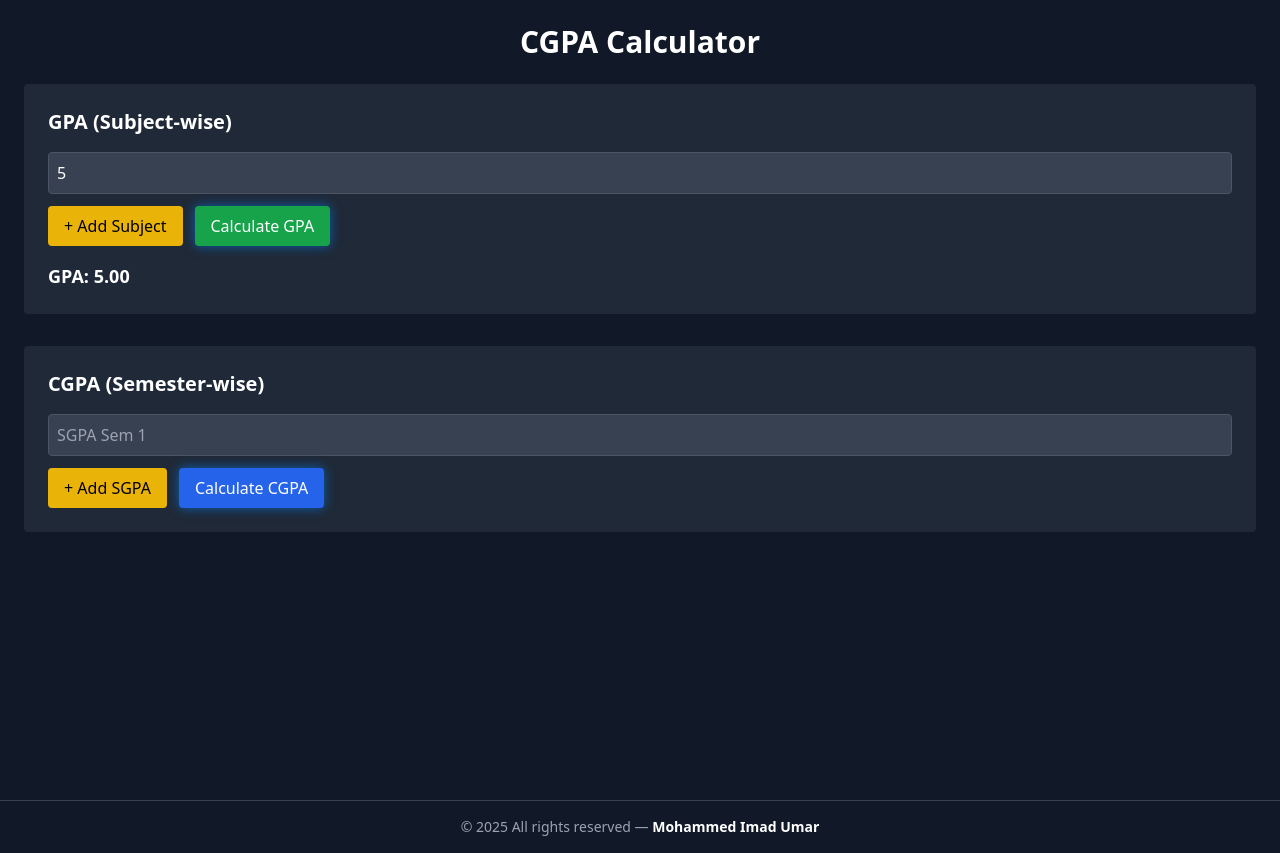
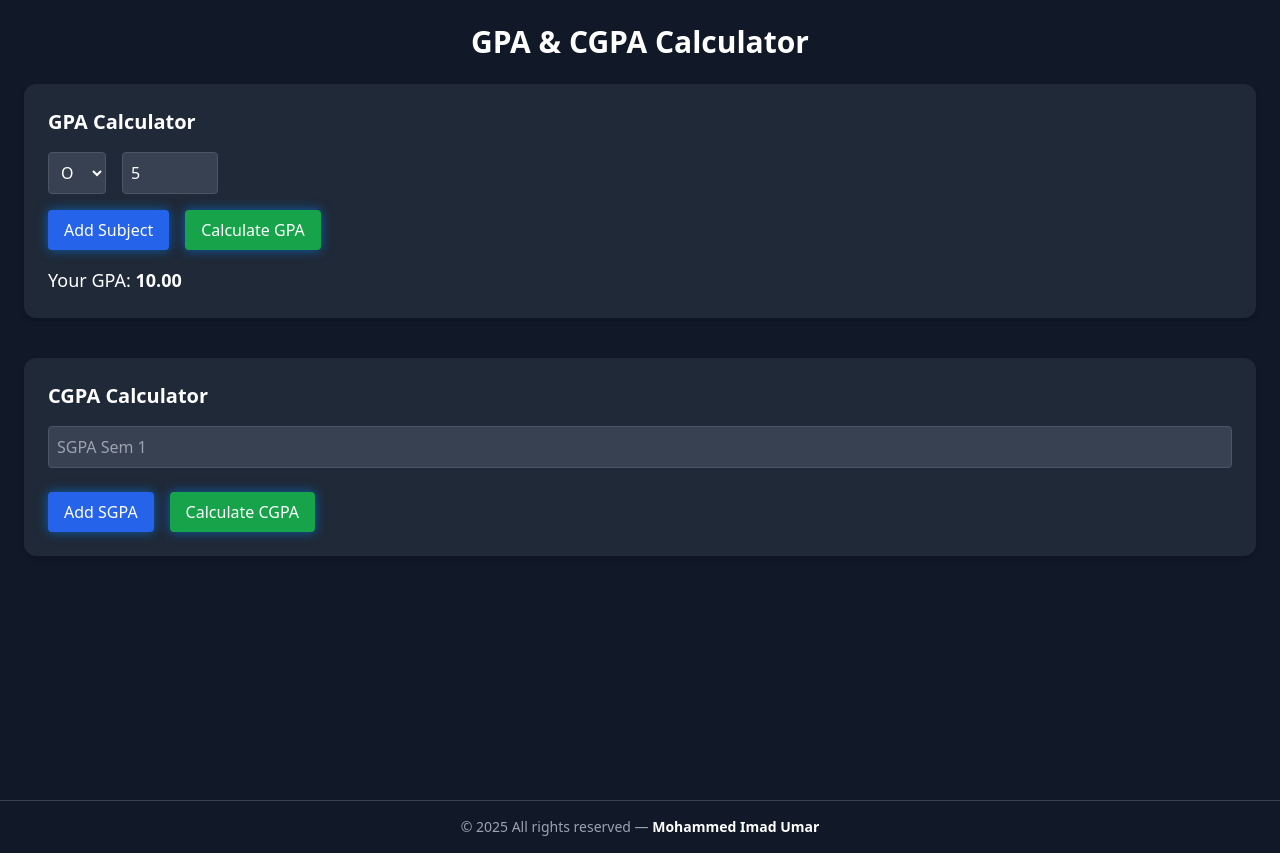
Before and after one commit to mohammed-imad-umar/college-companion, a React (Vite) app: page /cgpa in a window 1280 px wide. Both pictures are taken after typing "5" into the empty fields and a click on the button "Calculate GPA". Built offline with nearby package versions, Linux system fonts and the light colour scheme.

Commit message:
Update CGPACalculator.jsx

```diff
--- a/src/pages/CGPACalculator.jsx
+++ b/src/pages/CGPACalculator.jsx
@@ -1,121 +1,132 @@
+// src/pages/CGPACalculator.jsx
 import React, { useState } from "react";
 
+const gradeToPoint = {
+  O: 10,
+  "A+": 9,
+  A: 8,
+  "B+": 7,
+  B: 6,
+  C: 5,
+  F: 0,
+};
+
 const CGPACalculator = () => {
-  // GPA Calculator State
-  const [subjects, setSubjects] = useState([{ credits: "" }]);
-  const [gpaResult, setGpaResult] = useState(null);
+  const [subjects, setSubjects] = useState([
+    { grade: "O", credit: "" },
+  ]);
+  const [gpa, setGPA] = useState(null);
 
-  // CGPA Calculator State
-  const [sgpas, setSgpas] = useState([{ sgpa: "" }]);
-  const [cgpaResult, setCgpaResult] = useState(null);
+  const [sgpas, setSgpas] = useState([""]);
+  const [cgpa, setCGPA] = useState(null);
 
-  const handleGPAChange = (index, value) => {
+  const addSubject = () => {
+    setSubjects([...subjects, { grade: "O", credit: "" }]);
+  };
+
+  const updateSubject = (index, field, value) => {
     const updated = [...subjects];
-    updated[index].credits = value;
+    updated[index][field] = value;
     setSubjects(updated);
   };
 
-  const addSubject = () => {
-    setSubjects([...subjects, { credits: "" }]);
+  const calculateGPA = () => {
+    let totalCredits = 0;
+    let totalPoints = 0;
+
+    for (let s of subjects) {
+      const credit = parseFloat(s.credit);
+      const point = gradeToPoint[s.grade];
+
+      if (!isNaN(credit) && point !== undefined) {
+        totalCredits += credit;
+        totalPoints += point * credit;
+      }
+    }
+
+    const gpaResult = totalCredits > 0 ? (totalPoints / totalCredits).toFixed(2) : 0;
+    setGPA(gpaResult);
   };
 
-  const calculateGPA = () => {
-    const totalCredits = subjects.reduce(
-      (acc, sub) => acc + parseFloat(sub.credits || 0),
-      0
-    );
-    const gpa = totalCredits / subjects.length || 0;
-    setGpaResult(gpa.toFixed(2));
-  };
-
-  const handleSGPAChange = (index, value) => {
+  const updateSGPA = (index, value) => {
     const updated = [...sgpas];
-    updated[index].sgpa = value;
+    updated[index] = value;
     setSgpas(updated);
   };
 
   const addSGPA = () => {
-    setSgpas([...sgpas, { sgpa: "" }]);
+    setSgpas([...sgpas, ""]);
   };
 
   const calculateCGPA = () => {
-    const total = sgpas.reduce((acc, s) => acc + parseFloat(s.sgpa || 0), 0);
-    const cgpa = total / sgpas.length || 0;
-    setCgpaResult(cgpa.toFixed(2));
+    const validSGPAs = sgpas.map(Number).filter((s) => !isNaN(s));
+    const total = validSGPAs.reduce((acc, curr) => acc + curr, 0);
+    const result = validSGPAs.length > 0 ? (total / validSGPAs.length).toFixed(2) : 0;
+    setCGPA(result);
   };
 
   return (
     <div className="min-h-screen bg-gray-900 text-white p-6">
-      <h1 className="text-3xl font-bold text-center mb-6">CGPA Calculator</h1>
+      <h1 className="text-3xl font-bold mb-6 text-center">GPA & CGPA Calculator</h1>
 
-      {/* GPA Section */}
-      <div className="bg-gray-800 p-6 rounded mb-8">
-        <h2 className="text-xl font-semibold mb-4">GPA (Subject-wise)</h2>
-
-        {subjects.map((sub, index) => (
-          <input
-            key={index}
-            type="number"
-            placeholder={`Subject ${index + 1} Credits`}
-            value={sub.credits}
-            onChange={(e) => handleGPAChange(index, e.target.value)}
-            className="w-full p-2 mb-3 rounded bg-gray-700 border border-gray-600"
-          />
+      {/* GPA Calculator */}
+      <div className="bg-gray-800 p-6 rounded-xl shadow-md mb-10">
+        <h2 className="text-xl font-semibold mb-4">GPA Calculator</h2>
+        {subjects.map((subject, index) => (
+          <div key={index} className="flex gap-4 mb-2">
+            <select
+              value={subject.grade}
+              onChange={(e) => updateSubject(index, "grade", e.target.value)}
+              className="p-2 rounded bg-gray-700 border border-gray-600 text-white"
+            >
+              {Object.keys(gradeToPoint).map((grade) => (
+                <option key={grade} value={grade}>
+                  {grade}
+                </option>
+              ))}
+            </select>
+            <input
+              type="number"
+              placeholder="Credit"
+              value={subject.credit}
+              onChange={(e) => updateSubject(index, "credit", e.target.value)}
+              className="p-2 rounded bg-gray-700 border border-gray-600 w-24"
+            />
+          </div>
         ))}
-
-        <div className="flex gap-3">
-          <button
-            onClick={addSubject}
-            className="bg-yellow-500 text-black px-4 py-2 rounded hover:bg-yellow-600"
-          >
-            + Add Subject
+        <div className="flex gap-4 mt-4">
+          <button onClick={addSubject} className="glow-button bg-blue-600 px-4 py-2 rounded">
+            Add Subject
           </button>
-          <button
-            onClick={calculateGPA}
-            className="glow-button bg-green-600 hover:bg-green-700 text-white px-4 py-2 rounded"
-          >
+          <button onClick={calculateGPA} className="glow-button bg-green-600 px-4 py-2 rounded">
             Calculate GPA
           </button>
         </div>
-
-        {gpaResult && (
-          <p className="mt-4 text-lg font-semibold">GPA: {gpaResult}</p>
-        )}
+        {gpa !== null && <p className="mt-4 text-lg">Your GPA: <strong>{gpa}</strong></p>}
       </div>
 
-      {/* CGPA Section */}
-      <div className="bg-gray-800 p-6 rounded">
-        <h2 className="text-xl font-semibold mb-4">CGPA (Semester-wise)</h2>
-
-        {sgpas.map((s, index) => (
+      {/* CGPA Calculator */}
+      <div className="bg-gray-800 p-6 rounded-xl shadow-md">
+        <h2 className="text-xl font-semibold mb-4">CGPA Calculator</h2>
+        {sgpas.map((sgpa, index) => (
           <input
             key={index}
             type="number"
             placeholder={`SGPA Sem ${index + 1}`}
-            value={s.sgpa}
-            onChange={(e) => handleSGPAChange(index, e.target.value)}
-            className="w-full p-2 mb-3 rounded bg-gray-700 border border-gray-600"
+            value={sgpa}
+            onChange={(e) => updateSGPA(index, e.target.value)}
+            className="w-full mb-2 p-2 rounded bg-gray-700 border border-gray-600"
           />
         ))}
-
-        <div className="flex gap-3">
-          <button
-            onClick={addSGPA}
-            className="bg-yellow-500 text-black px-4 py-2 rounded hover:bg-yellow-600"
-          >
-            + Add SGPA
+        <div className="flex gap-4 mt-4">
+          <button onClick={addSGPA} className="glow-button bg-blue-600 px-4 py-2 rounded">
+            Add SGPA
           </button>
-          <button
-            onClick={calculateCGPA}
-            className="glow-button bg-blue-600 hover:bg-blue-700 text-white px-4 py-2 rounded"
-          >
+          <button onClick={calculateCGPA} className="glow-button bg-green-600 px-4 py-2 rounded">
             Calculate CGPA
           </button>
         </div>
-
-        {cgpaResult && (
-          <p className="mt-4 text-lg font-semibold">CGPA: {cgpaResult}</p>
-        )}
+        {cgpa !== null && <p className="mt-4 text-lg">Your CGPA: <strong>{cgpa}</strong></p>}
       </div>
     </div>
   );
```
